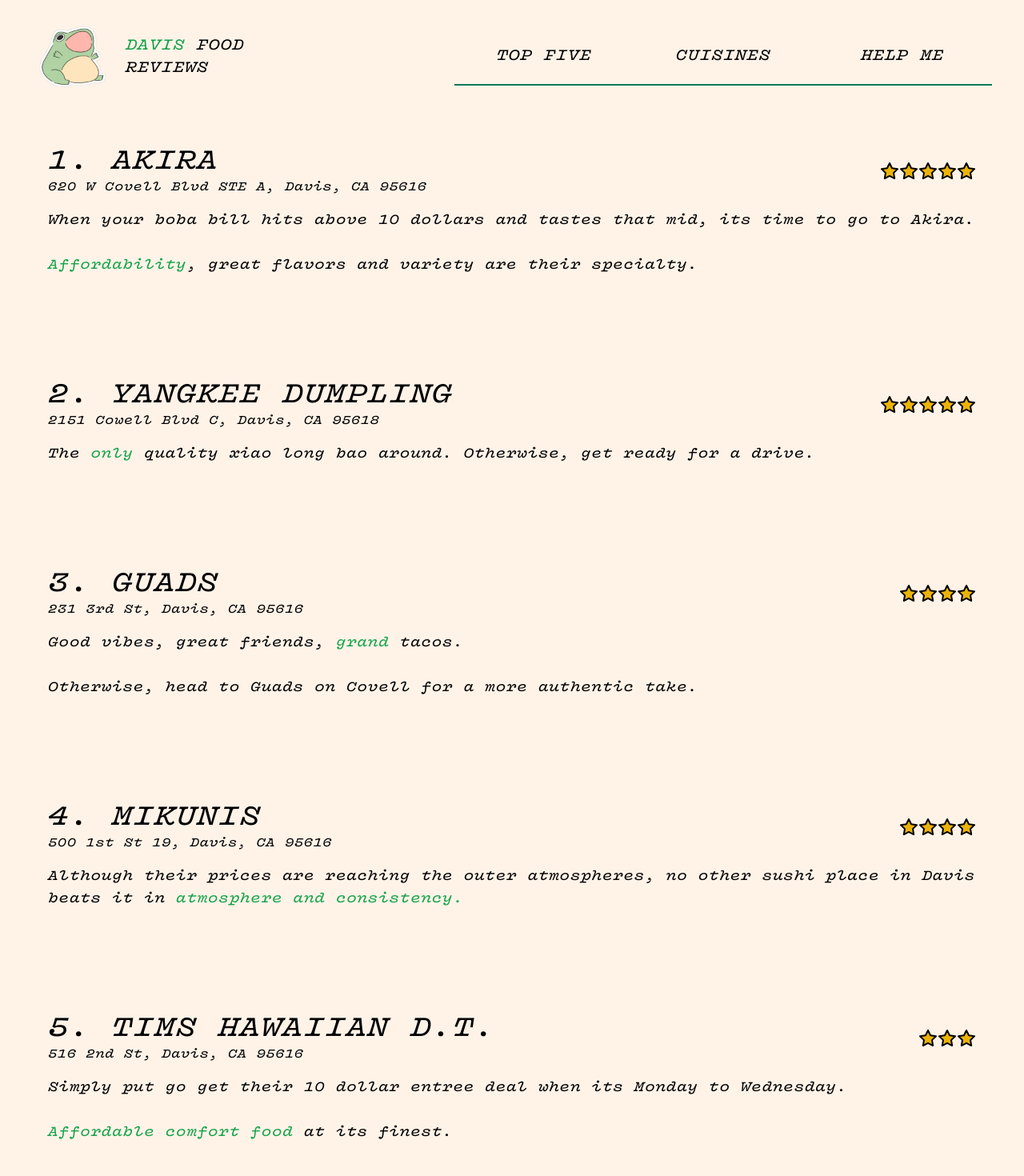
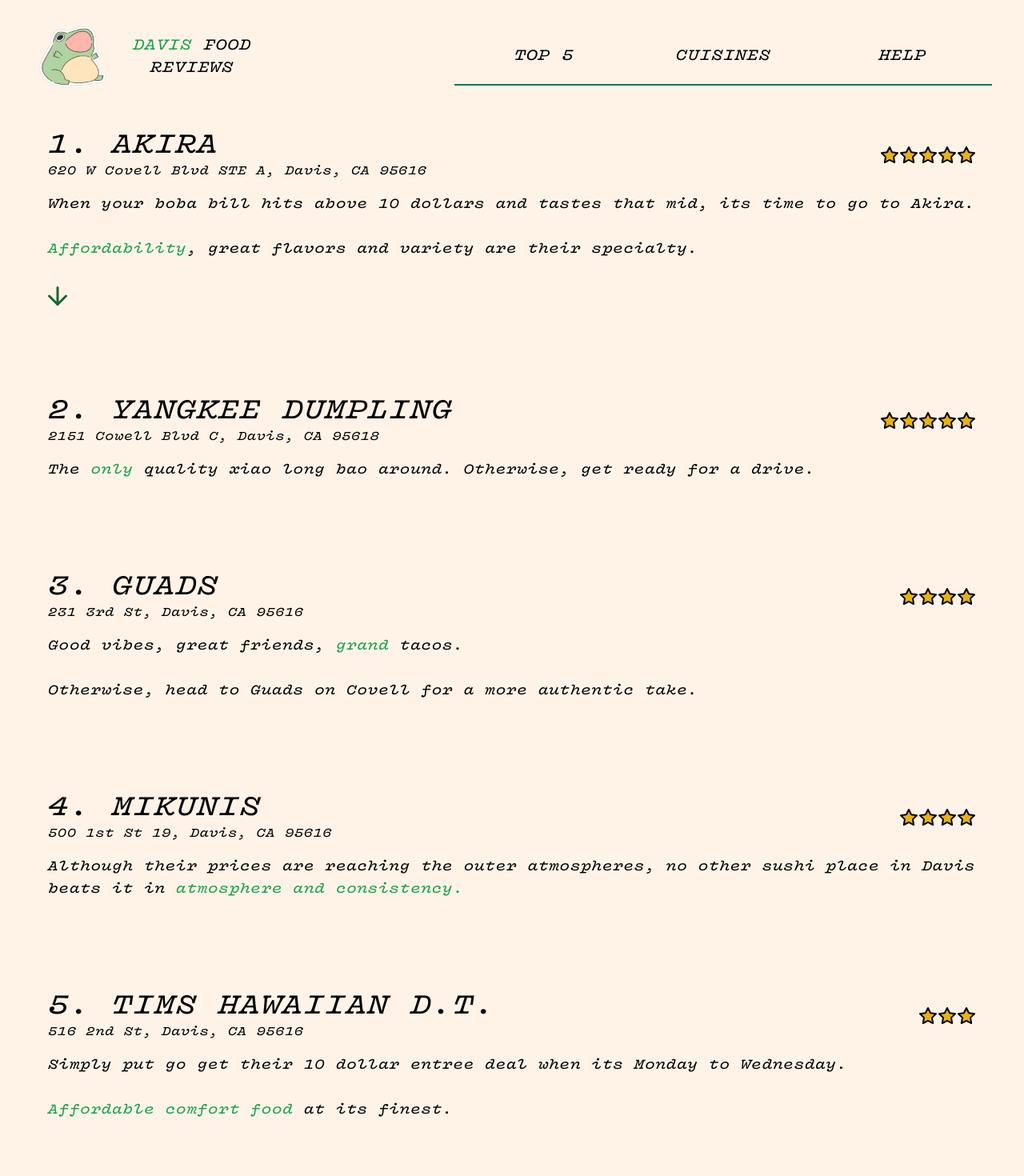
Before and after one commit to NDMyers/davisfoodreviews, a Next.js app: page /home in a window 1280 px wide. Shown: the part 20-1490 px from the top of the page at 80% size. Built offline with nearby package versions, Linux system fonts and the light colour scheme.

Commit message:
mobile reformatting

```diff
--- a/src/app/about/page.tsx
+++ b/src/app/about/page.tsx
@@ -3,7 +3,7 @@
 import { FC, useEffect, useState } from 'react'
 import Image from "next/image";
 import TopFiveEntry from '../components/TopFiveEntry';
-import { ArrowBigDown, ArrowDown, Star } from 'lucide-react';
+import { ArrowBigDown, ArrowBigDownDash, ArrowDown, Ellipsis, Menu, Star } from 'lucide-react';
 import { motion } from "framer-motion";
 
 interface AboutProps {
@@ -44,18 +44,26 @@
         closed: { opacity: 0, transition: { duration: 0.5 } }
     }
 
+    const arrowVariants = {
+        arrowUp: {
+            rotate: 180,
+            transition: { type: "spring" }
+        },
+        arrowDown: {
+
+        },
+    }
+
     return (
 
     <div id="homepage" className="rounded-3xl w-full max-w-[120rem] min-h-screen flex flex-col">
 
-        <motion.div className='flex flex-col justify-between items-left pt-10 pb-20 pl-5 rounded-lg mt-5 hover:cursor-pointer'
-            whileHover={{ backgroundColor: "#ECDACC"}}
-            transition={{ duration: 0.6}}
-            onClick={()=>setClickedOne(!clickedOne)}
+        <motion.div className='flex flex-col justify-between pt-10 pb-16 px-5 rounded-lg hover:cursor-pointer'
+
         >
             <div className='flex flex-col justify-between w-full md:flex-row md:items-center '>
                 <TopFiveEntry shopName='1. AKIRA' location='620 W Covell Blvd STE A, Davis, CA 95616'/>
-                <div className='flex flex-row pr-5 pt-2 md:pt-0'>
+                <div className='flex flex-row pt-2 md:pt-0'>
                     <Star className='fill-yellow-500' />
                     <Star className='fill-yellow-500' />
                     <Star className='fill-yellow-500' />
@@ -68,6 +76,14 @@
                 <br></br><br></br>
                 <span className='text-green-600'>Affordability</span>, great flavors and variety are their specialty.
             </a>
+            {/* See More Info */}
+            <motion.div className='pt-8'
+                variants={arrowVariants}
+                initial={false}
+                animate={clickedOne? "arrowUp" : "arrowDown"}
+            >
+                <ArrowDown className="scale-150 text-green-800" onClick={()=>setClickedOne(!clickedOne)}/>
+            </motion.div>
 
             <motion.div
                 variants={clickedVariants}
@@ -76,7 +92,7 @@
                 className={clickedOne? 'flex flex-col items-center mt-8 text-center w-full max-w-[120rem]' : 'w-0 h-0' }
             >
                 <motion.a variants={itemVariants}>OUR RECS</motion.a>
-                <motion.div className='flex justify-evenly w-full' variants={itemVariants}>
+                <motion.div className='flex justify-evenly w-full pt-4' variants={itemVariants}>
                     <div>
                         <Image
                             className='flex'
@@ -101,14 +117,14 @@
             </motion.div>
         </motion.div>
 
-        <motion.div className='flex flex-col justify-between items-left pt-10 pb-20 pl-5 mt-2 rounded-lg hover:cursor-pointer'
+        <motion.div className='flex flex-col justify-between items-left pt-10 pb-16 px-5 mt-2 rounded-lg hover:cursor-pointer'
             whileHover={{ backgroundColor: "#ECDACC"}}
             transition={{ duration: 0.6 }}
             onClick={()=>setClickedTwo(!clickedTwo)}
         >
             <div className='flex flex-col justify-between w-full md:flex-row md:items-center'>
                 <TopFiveEntry shopName='2. YANGKEE DUMPLING' location='2151 Cowell Blvd C, Davis, CA 95618' />
-                <div className='flex flex-row pr-5 pt-2 md:pt-0'>
+                <div className='flex flex-row pt-2 md:pt-0'>
                     <Star className='fill-yellow-500' />
                     <Star className='fill-yellow-500' />
                     <Star className='fill-yellow-500' />
@@ -129,13 +145,13 @@
             }
         </motion.div>
 
-        <motion.div className='flex flex-col justify-between pb-20 pt-10 mt-2 pl-5 rounded-lg'
+        <motion.div className='flex flex-col justify-between pb-16 pt-10 mt-2 px-5 rounded-lg'
             whileHover={{ backgroundColor: "#ECDACC"}}
             transition={{ duration: 0.6 }}
         >
             <div className='flex flex-col justify-between w-full md:flex-row md:items-center'>
                 <TopFiveEntry shopName='3. GUADS' location='231 3rd St, Davis, CA 95616' />
-                <div className='flex flex-row pr-5 pt-2 md:pt-0'>
+                <div className='flex flex-row pt-2 md:pt-0'>
                     <Star className='fill-yellow-500' />
                     <Star className='fill-yellow-500' />
                     <Star className='fill-yellow-500' />
@@ -149,13 +165,13 @@
             </a>
         </motion.div>
 
-        <motion.div className='flex flex-col justify-between pb-20 pl-5 pt-10 mt-2 rounded-lg'
+        <motion.div className='flex flex-col justify-between pb-16 px-5 pt-10 mt-2 rounded-lg'
             whileHover={{ backgroundColor: "#ECDACC"}}
             transition={{ duration: 0.6 }}
         >
             <div className='flex flex-col justify-between w-full md:flex-row md:items-center'>
                 <TopFiveEntry shopName='4. MIKUNIS' location='500 1st St 19, Davis, CA 95616'/>
-                <div className='flex flex-row pr-5 pt-2 md:pt-0'>
+                <div className='flex flex-row pt-2 md:pt-0'>
                     <Star className='fill-yellow-500' />
                     <Star className='fill-yellow-500' />
                     <Star className='fill-yellow-500' />
@@ -165,13 +181,13 @@
             <a className='pt-4 text-lg'>Although their prices are reaching the outer atmospheres, no other sushi place in Davis beats it in <span className='text-green-600'>atmosphere and consistency.</span></a>
         </motion.div>
 
-        <motion.div className='flex flex-col justify-between pb-20 pl-5 mt-2 pt-10 rounded-lg'
+        <motion.div className='flex flex-col justify-between pb-16 px-5 mt-2 pt-10 rounded-lg'
             whileHover={{ backgroundColor: "#ECDACC"}}
             transition={{ duration: 0.6 }}
         >
             <div className='flex flex-col justify-between w-full md:flex-row md:items-center '>
                 <TopFiveEntry shopName='5. TIMS HAWAIIAN D.T.' location='516 2nd St, Davis, CA 95616' />
-                <div className='flex flex-row pr-5 pt-2 md:pt-0'>
+                <div className='flex flex-row pt-2 md:pt-0'>
                     <Star className='fill-yellow-500' />
                     <Star className='fill-yellow-500' />
                     <Star className='fill-yellow-500' />
--- a/src/app/components/NavBar.tsx
+++ b/src/app/components/NavBar.tsx
@@ -18,18 +18,18 @@
         <div className="flex items-center justify-between w-full border-b-2 border-emerald-700 lg:max-w-2xl lg:mb-0 lg:grid-cols-3">
             <div
               onClick={() => setCurrentPage('about')}
-              className="w-1/3 group px-4 py-5 rounded-lg border border-transparent flex justify-center transition-colors hover:cursor-pointer  hover:dark:border-neutral-700 hover:dark:bg-neutral-800/30"
+              className="w-1/3 group px-4 py-5 rounded-lg border border-transparent flex justify-center transition-colors hover:cursor-pointer"
 
               rel="noopener noreferrer"
             >
-              <h2 className={`text-md lg:text-xl font-semi transition-transform group-hover:-translate-y-1 motion-reduce:transform-none`}>
-                TOP FIVE{""}
+              <h2 className={`text-md text-center lg:text-xl font-semi transition-transform group-hover:-translate-y-1 motion-reduce:transform-none`}>
+                TOP 5{""}
               </h2>
             </div>
 
             <div
               onClick={() => setCurrentPage('work')}
-              className="w-1/3 group px-4 py-5 rounded-lg border border-transparent flex justify-center transition-colors hover:cursor-pointer hover:dark:border-neutral-700 hover:dark:bg-neutral-800/30"
+              className="w-1/3 group px-4 py-5 rounded-lg border border-transparent flex justify-center transition-colors hover:cursor-pointer"
               rel="noopener noreferrer"
             >
               <h2 className={`text-md lg:text-xl font-semi transition-transform group-hover:-translate-y-1 motion-reduce:transform-none`}>
@@ -39,11 +39,11 @@
 
             <div
               onClick={() => setCurrentPage('resume')}
-              className="w-1/3 group px-4 py-5 rounded-lg border border-transparent flex justify-center transition-colors hover:cursor-pointer hover:dark:border-neutral-700 hover:dark:bg-neutral-800/30"
+              className="w-1/3 group px-4 py-5 rounded-lg border border-transparent flex justify-center transition-colors hover:cursor-pointer"
               rel="noopener noreferrer"
             >
-              <h2 className={`text-md lg:text-xl font-semi transition-transform group-hover:-translate-y-1 motion-reduce:transform-none`}>
-                HELP ME{" "}
+              <h2 className={`text-md text-center lg:text-xl font-semi transition-transform group-hover:-translate-y-1 motion-reduce:transform-none`}>
+                HELP{" "}
               </h2>
             </div>
         </div>
--- a/src/app/home/page.tsx
+++ b/src/app/home/page.tsx
@@ -24,7 +24,7 @@
       {/* Logo, name, and NavBar */}
       <div className="flex flex-col w-full max-w-[120rem] items-center justify-between lg:flex-row">
         {/* Logo and name section */}
-        <motion.div className="flex flex-col items-center rounded-lg px-8 border border-transparent hover:cursor-pointer  hover:dark:border-neutral-700 hover:dark:bg-neutral-800/30 lg:flex-row lg:pr-8 lg:pl-0"
+        <motion.div className="flex flex-col items-center text-center rounded-lg px-8 border border-transparent hover:cursor-pointer  hover:dark:border-neutral-700 hover:dark:bg-neutral-800/30 lg:flex-row lg:pr-8 lg:pl-0"
               onClick={()=>setCurrentPage('about')}
               whileHover = {{
                 y: -5
@@ -33,7 +33,7 @@
           <Image
                 src="/frog.png"
                 alt="My Logo"
-                className="dark:invert"
+                className=""
                 width={100}
                 height={24}
                 priority
--- a/src/app/page.tsx
+++ b/src/app/page.tsx
@@ -23,7 +23,7 @@
     <main className="flex min-h-screen flex-col items-center justify-between overflow-x-hidden overflow-y-auto px-8 bg-[rgb(255,243,232)] lg:px-10">
 
         {/* Who are we section */}
-        <div className='flex flex-col justify-center items-center text-7xl min-h-screen tracking-tighter text-center'>
+        <div className='flex flex-col justify-center items-center text-3xl min-h-screen tracking-tighter text-center md:text-7xl'>
             <div>
               there is a lot of food in davis,
               <br></br>
@@ -40,8 +40,8 @@
               />
               <Circle fill="rgb(131,188,148)" className="mt-16 text-transparent size-4 animate-bounce"/>
               <Circle fill="rgb(131,188,148)" className="mt-12 text-transparent size-5 animate-bounce"/>
-              <button className="ml-2 rounded-2xl bg-[rgb(131,188,148)] h-14 w-48 shadow-xl border-4 border-[rgb(109,161,125)] animate-bounce tracking-wider mt-3 hover:cursor-pointer hover:border-amber-700">
-                <Link className="px-5" href="/home">LETS GO</Link>
+              <button className="ml-2 rounded-2xl flex items-center justify-center bg-[rgb(131,188,148)] h-14 w-48 shadow-xl border-4 border-[rgb(109,161,125)] animate-bounce tracking-wider mt-3 hover:cursor-pointer hover:border-amber-700">
+                <Link className="px-5 text-sm md:text-xl" href="/home">LETS GO</Link>
               </button>
             </div>
             {/* <ArrowDown className="w-8 h-8 mt-20 text-slate-700 animate-bounce lg:w-20 lg:h-20"/> */}
```
